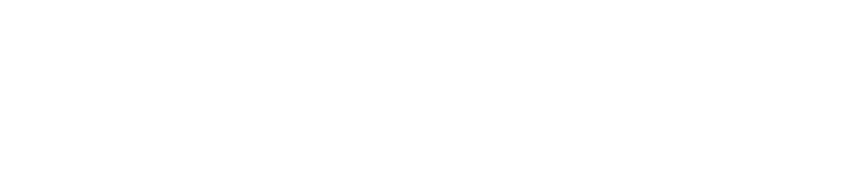
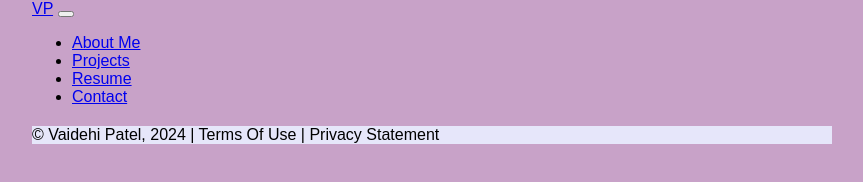
Before and after one commit to vaidehi117/p4WebProject, a plain HTML site: page aboutMe.html in a window 1280 px wide. Shown: the whole page, without its empty margins (208-1071 px from the left). Drawn offline with Linux system fonts and the light colour scheme.

Commit message:
about me

```diff
--- a/aboutMe.html
+++ b/aboutMe.html
@@ -0,0 +1,54 @@
+<!-- Developer: Vaidehi Patel, IS117-006, spring 2024 -->
+<!DOCTYPE html>
+<html lang="en">
+
+<head>
+    <meta charset="UTF-8">
+    <meta name="viewport" content="width=device-width, initial-scale=1.0">
+    <title>My AboutMe Page</title>
+    <link rel="stylesheet" href="styles/main.css" />
+</head>
+
+<body>
+    <div class="container-fluid">
+        <div class="row">
+            <nav class="navbar navbar-expand-md
+                        justify-content-start
+                        col-12 col-md-12">
+                <!-- Brand -->
+                <a class="navbar-brand" href="#">VP</a>
+                <!-- Responsive Button for the smaller menu -->
+                <button class="navbar-toggler" type="button" data-bs-toggle="collapse"
+                    data-bs-target="#collapsibleNavbar">
+                    <span class="navbar-toggler-icon"></span>
+                </button>
+                <div class="collapse navbar-collapse" id="collapsibleNavbar">
+                    <ul class="navbar-nav">
+                        <!-- Links -->
+                        <li class="nav-item">
+                            <a class="nav-link" href="#">About Me</a>
+                        </li>
+                        <li class="nav-item">
+                            <a class="nav-link" href="#">Projects</a>
+                        </li>
+                        <li class="nav-item">
+                            <a class="nav-link" href="#">Resume</a>
+                        </li>
+                        <li class="nav-item">
+                            <a class="nav-link" href="#">Contact</a>
+                        </li>
+                    </ul>
+                </div>
+            </nav>
+        </div>
+
+        <footer class="footer page-footer font-small ">
+            <div class="container">
+                <div class="row">
+                    <span class="text-muted">&copy; Vaidehi Patel, 2024 | Terms Of Use | Privacy Statement</span>
+                </div>
+            </div>
+        </footer>
+</body>
+
+</html>
--- a/styles/main.css
+++ b/styles/main.css
@@ -1,3 +1,4 @@
+/* Developer: Vaidehi Patel, IS117-006, spring 2024 */
 body {
 	font-family: Arial, Helvetica, sans-serif;
 	font-size: 100%;
```
Also changed, not shown: projects.html (added, +12 -0 lines), resume.html (added, +12 -0 lines).
